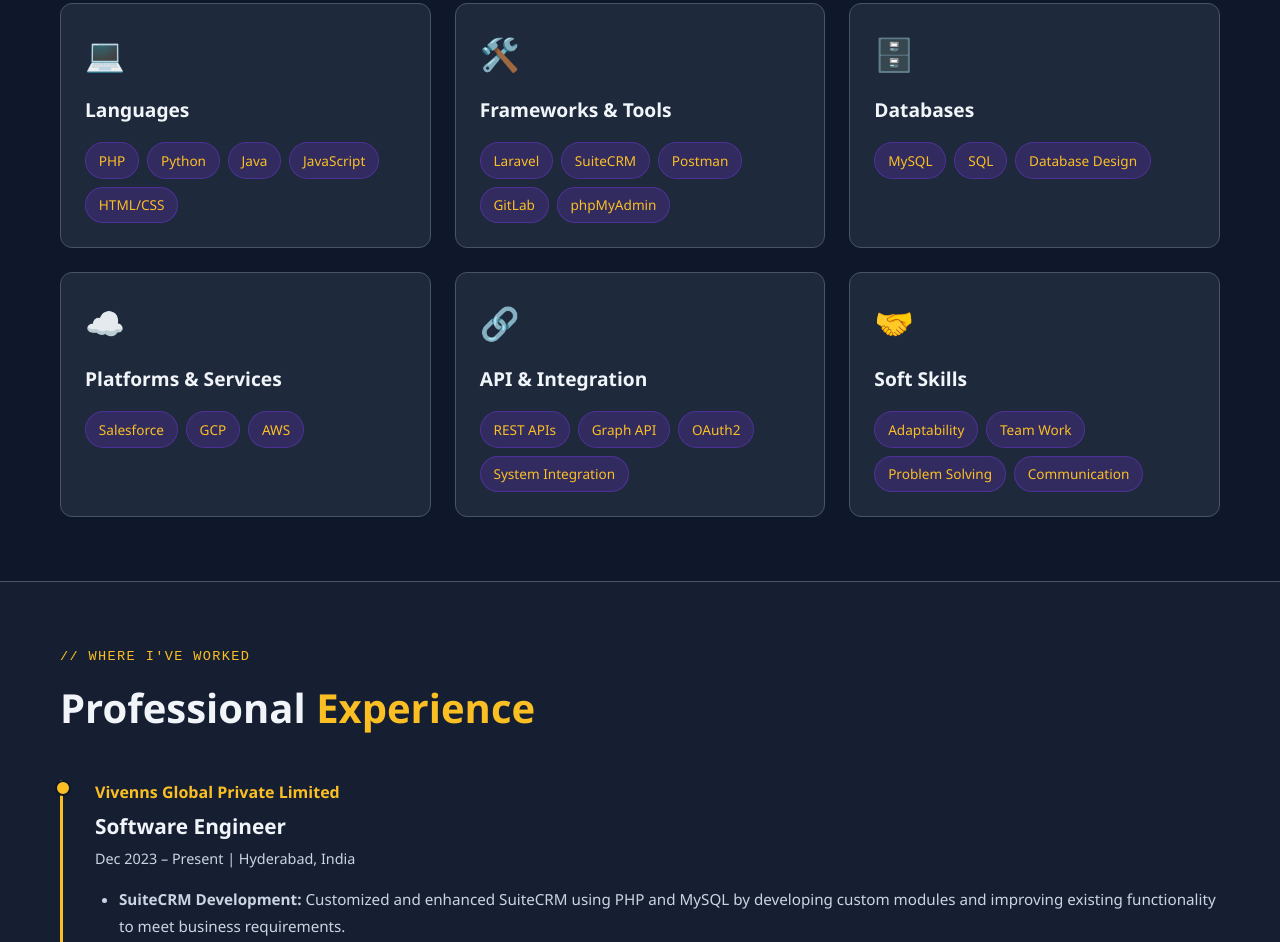
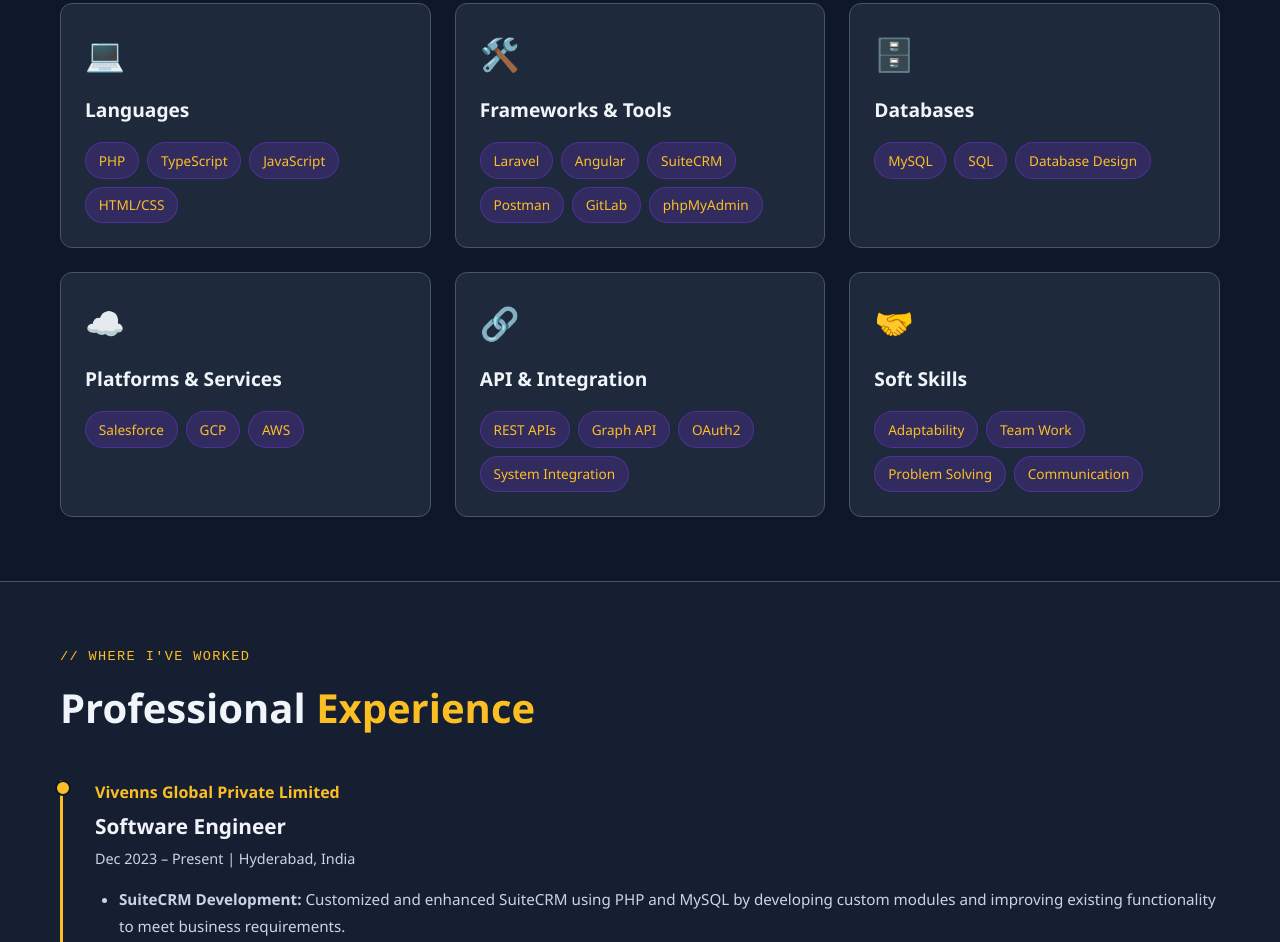
Before and after one commit to glharitha7/portfolio, a plain HTML site: page index.html in a window 1280 px wide. Shown: the part 1029-1971 px from the top of the page. Drawn offline with Linux system fonts and the light colour scheme.

Commit message:
Update skill tags in index.html
Replaced 'Python' and 'Java' tags with 'TypeScript' and added 'Angular' tag.

```diff
--- a/index.html
+++ b/index.html
@@ -516,8 +516,7 @@
                     <div class="skill-title">Languages</div>
                     <div class="skill-tags">
                         <span class="tag">PHP</span>
-                        <span class="tag">Python</span>
-                        <span class="tag">Java</span>
+                        <span class="tag">TypeScript</span>
                         <span class="tag">JavaScript</span>
                         <span class="tag">HTML/CSS</span>
                     </div>
@@ -527,6 +526,7 @@
                     <div class="skill-title">Frameworks & Tools</div>
                     <div class="skill-tags">
                         <span class="tag">Laravel</span>
+                        <span class="tag">Angular</span>
                         <span class="tag">SuiteCRM</span>
                         <span class="tag">Postman</span>
                         <span class="tag">GitLab</span>
```
